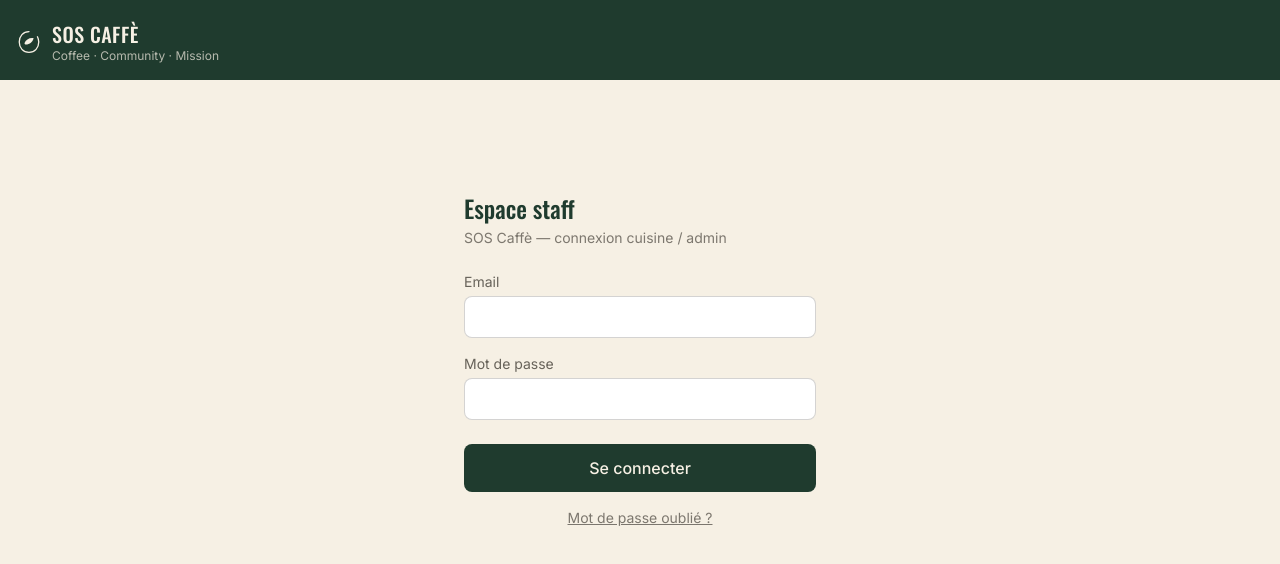
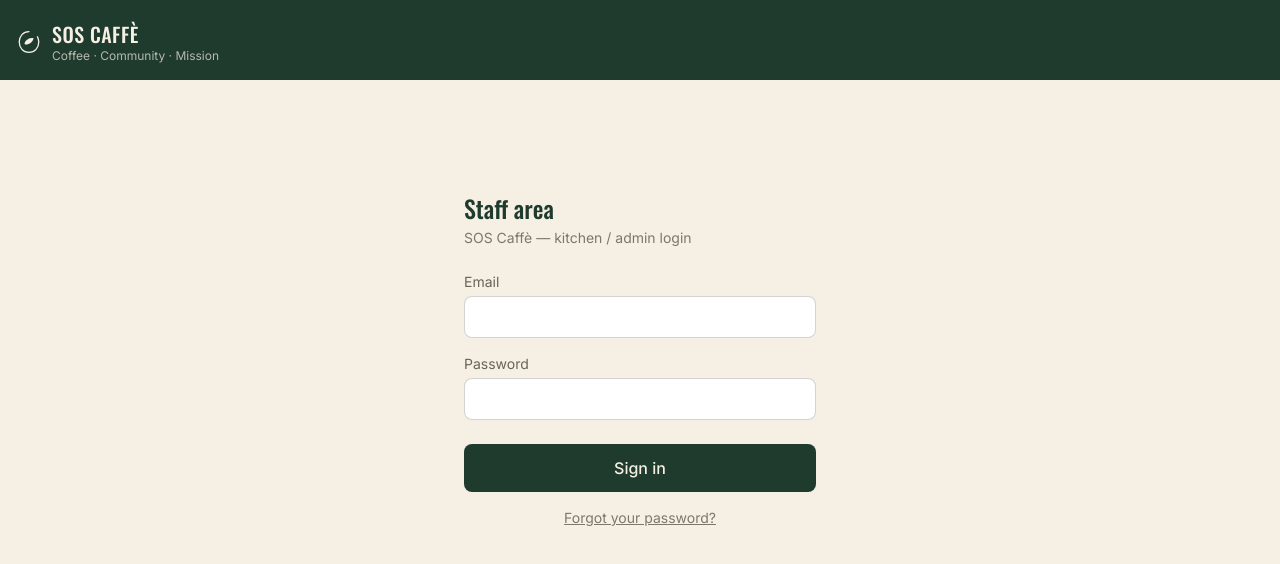
Before and after one commit to DryRaz/sos-cafe, a Next.js app: page /login in a window 1280 px wide. Shown: the top 564 px of the page. Built offline with nearby package versions, Linux system fonts and the light colour scheme; no server answers.

Commit message:
Translate login page to English

```diff
--- a/app/login/page.tsx
+++ b/app/login/page.tsx
@@ -20,7 +20,7 @@ export default function LoginPage() {
     const { error } = await supabaseBrowser.auth.signInWithPassword({ email, password });
     setLoading(false);
     if (error) {
-      setError('Email ou mot de passe incorrect.');
+      setError('Incorrect email or password.');
       return;
     }
     router.push('/kitchen');
@@ -36,16 +36,16 @@ export default function LoginPage() {
     });
     setLoading(false);
     if (error) {
-      setError("Impossible d'envoyer l'email. Vérifie l'adresse et réessaie.");
+      setError('Unable to send the email. Check the address and try again.');
       return;
     }
-    setInfo('Si un compte existe avec cet email, un lien de réinitialisation vient de lui être envoyé.');
+    setInfo('If an account exists with this email, a reset link has just been sent to it.');
   }
 
   return (
     <div className="mx-auto flex min-h-[70vh] max-w-sm flex-col justify-center px-4">
-      <h1 className="mb-1 font-display text-2xl text-forest">Espace staff</h1>
-      <p className="mb-6 text-sm text-ink/60">SOS Caffè — connexion cuisine / admin</p>
+      <h1 className="mb-1 font-display text-2xl text-forest">Staff area</h1>
+      <p className="mb-6 text-sm text-ink/60">SOS Caffè — kitchen / admin login</p>
 
       {mode === 'login' ? (
         <form onSubmit={handleSubmit} className="flex flex-col gap-4">
@@ -61,7 +61,7 @@ export default function LoginPage() {
             />
           </div>
           <div>
-            <label className="mb-1 block text-sm text-ink/70">Mot de passe</label>
+            <label className="mb-1 block text-sm text-ink/70">Password</label>
             <input
               type="password"
               required
@@ -77,7 +77,7 @@ export default function LoginPage() {
             disabled={loading}
             className="mt-2 rounded-lg bg-forest px-4 py-3 font-medium text-cream disabled:opacity-60"
           >
-            {loading ? 'Connexion…' : 'Se connecter'}
+            {loading ? 'Signing in…' : 'Sign in'}
           </button>
           <button
             type="button"
@@ -88,7 +88,7 @@ export default function LoginPage() {
             }}
             className="text-sm text-ink/60 underline"
           >
-            Mot de passe oublié ?
+            Forgot your password?
           </button>
         </form>
       ) : (
@@ -111,7 +111,7 @@ export default function LoginPage() {
             disabled={loading}
             className="mt-2 rounded-lg bg-forest px-4 py-3 font-medium text-cream disabled:opacity-60"
           >
-            {loading ? 'Envoi…' : 'Envoyer le lien de réinitialisation'}
+            {loading ? 'Sending…' : 'Send reset link'}
           </button>
           <button
             type="button"
@@ -122,7 +122,7 @@ export default function LoginPage() {
             }}
             className="text-sm text-ink/60 underline"
           >
-            Retour à la connexion
+            Back to login
           </button>
         </form>
       )}
```
